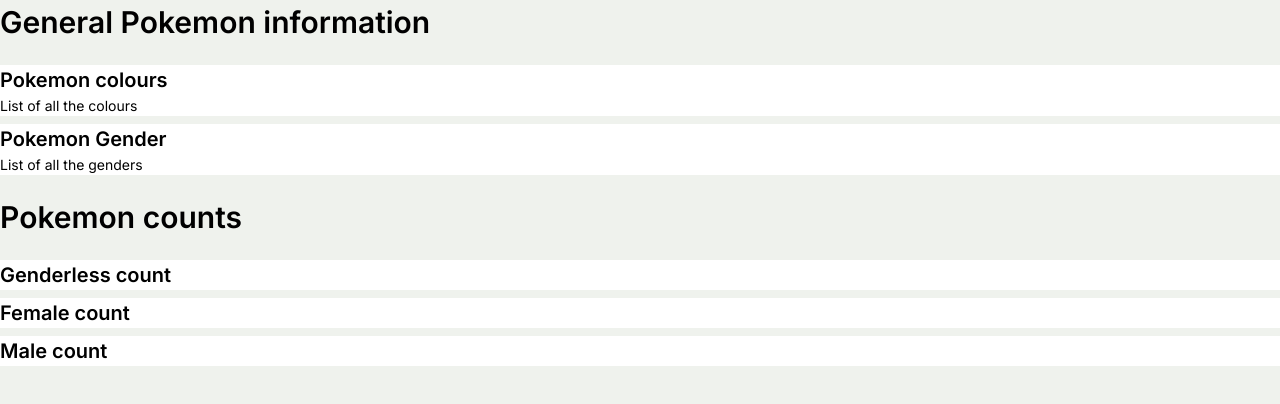
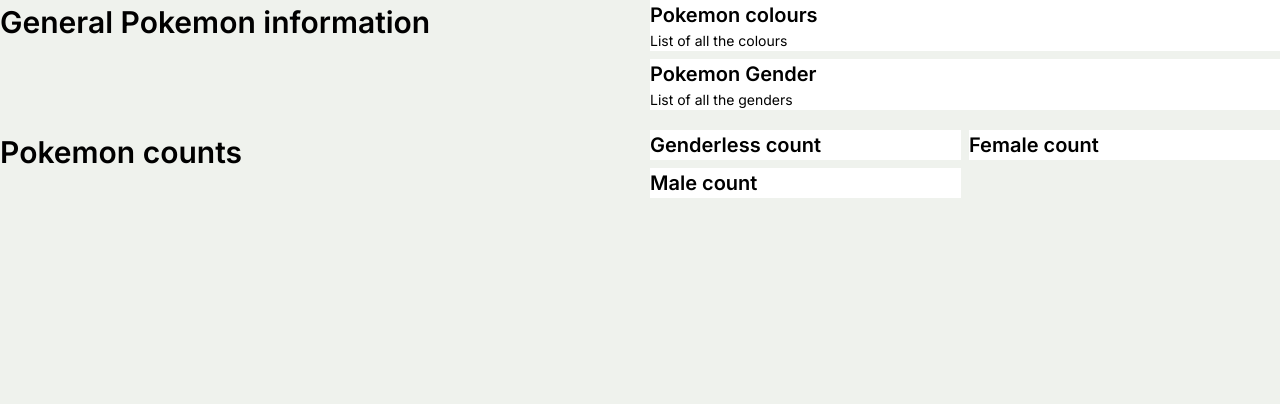
Before and after one commit to jhonpabz/dashboards-clients, a Next.js app: page / in a window 1280 px wide. Shown: the top 404 px of the page. Built offline with nearby package versions, Linux system fonts and the light colour scheme.

Commit message:
Modify grid column.

```diff
--- a/src/components/dashboard/ColumnContainer.tsx
+++ b/src/components/dashboard/ColumnContainer.tsx
@@ -1,6 +1,7 @@
 import { Key, useMemo } from "react";
 import BaseComponentLayout from "@/layouts/BaseComponentLayout";
 import { Card, HeaderTitle } from "@/components/dashboard";
+import { getColumnSize } from "@/utils/helpers";
 
 export function ColumnContainer(
   props: ComponentsPropsNamespace.ColumnContainer
@@ -9,8 +10,8 @@ export function ColumnContainer(
   const { size, heading, widgets } = data;
 
   const gridColumnClass = useMemo(() => {
-    const columnSize = size.toString();
-    return `grid-cols-${columnSize}`;
+    const columnSize = getColumnSize(size);
+    return columnSize ? columnSize : "grid-cols-2";
   }, [size]);
 
   return (
--- a/src/components/dashboard/Container.tsx
+++ b/src/components/dashboard/Container.tsx
@@ -6,12 +6,13 @@ export function Container(props: ComponentsPropsNamespace.Container) {
   const { columnSize = 2, children, ...restProps } = props;
 
   const gridColumnClass = useMemo(() => {
-    return getColumnSize(columnSize);
+    const colSize = getColumnSize(columnSize);
+    return colSize ? colSize : "grid-cols-2";
   }, [columnSize]);
 
   return (
     <BaseComponentLayout {...restProps}>
-      <div className={`${gridColumnClass} grid gap-5`}>{children}</div>
+      <div className={`grid gap-5 ${gridColumnClass}`}>{children}</div>
     </BaseComponentLayout>
   );
 }
--- a/src/components/dashboard/card/Card.tsx
+++ b/src/components/dashboard/card/Card.tsx
@@ -1,8 +1,9 @@
-import BaseComponentLayout from '@/layouts/BaseComponentLayout';
-import { CardTitle, CardSubTitle } from '@/components/dashboard';
+import BaseComponentLayout from "@/layouts/BaseComponentLayout";
+import { CardTitle, CardSubTitle } from "@/components/dashboard";
 
 export function Card(props: ComponentsPropsNamespace.Card) {
   const { widgetData, ...restProps } = props;
+
   return (
     <BaseComponentLayout {...restProps}>
       <li className="w-full bg-white">
```
